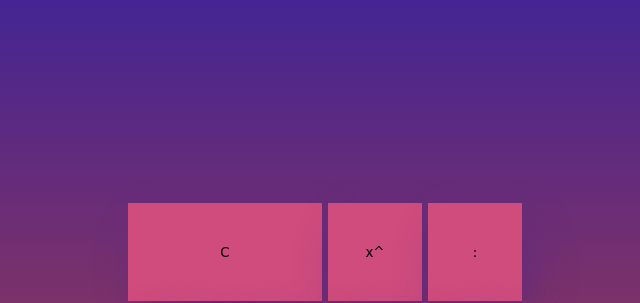
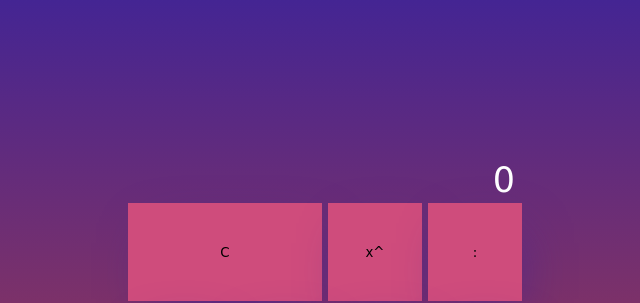
Before and after one commit to DawidNowak0/kalkulator, a plain HTML site: page index.html in a window 1280 px wide. Shown: the top 303 px of the page, 315-955 px from the left. Drawn offline with Linux system fonts and the light colour scheme; a web font is replaced by a local one.

Commit message:
Update index.html

```diff
--- a/index.html
+++ b/index.html
@@ -15,7 +15,7 @@
         <div class="display">
             <div class="previousNumber"></div>
             <div class="sign"></div>
-            <div class="currentNumber"></div>
+            <div class="currentNumber">0</div>
         </div>
         <div class="buttons">
             <button class="clear">C</button>
```
